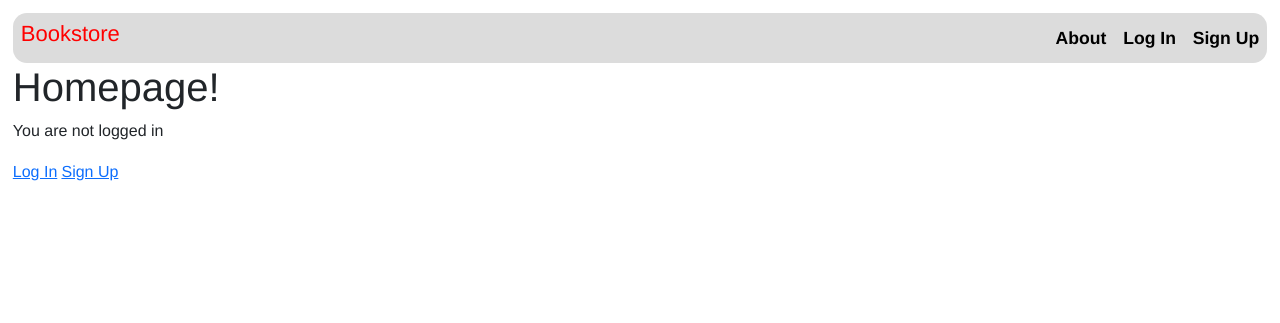
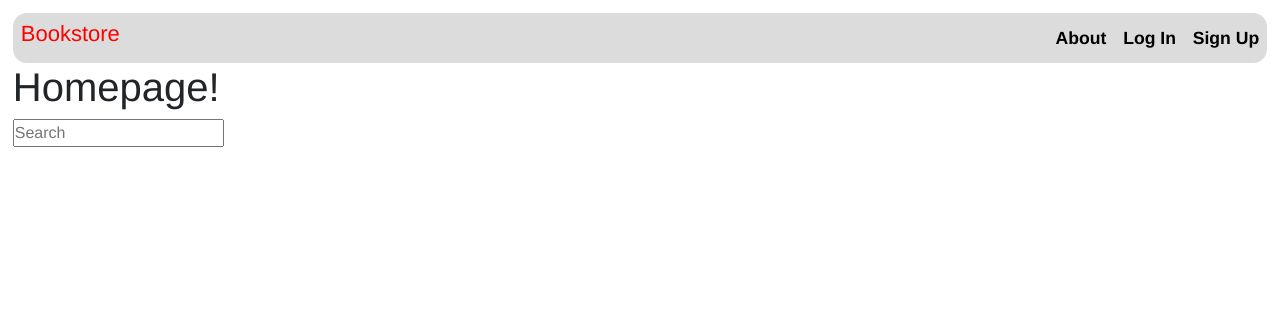
Before and after one commit to SubhPB/Book-store, a Django app: page / in a window 1280 px wide. Shown: the top 323 px of the page. Run offline with Django 4.2, Linux system fonts and the light colour scheme.

Commit message:
new templates

```diff
--- a/templates/books/book_list.html
+++ b/templates/books/book_list.html
@@ -3,6 +3,8 @@
 {% block title %} Books {% endblock title %}
 
 {% block content %}
+
+    <a href="{% url 'orders' %}" class="btn btn-success">Purchase All Books</a>
 
     {% for book in books %}
         <div class="books_list">
--- a/templates/home.html
+++ b/templates/home.html
@@ -9,16 +9,9 @@
 
     <h1>Homepage!</h1>
 
-    {% if user.is_authenticated %}
-        Hi {{user.email}}!
+    <form class="form-inline mt-2 mt-md-0" action="{% url 'search_results' %}" method="get">
+        <input type="text" name="q" placeholder="Search" aria-label="Search" >
+    </form>
 
-        {% else %}
-        <p>You are not logged in</p>
-
-        <!-- <a href="/accounts/login/">Log In</a> the bottom one equals as this -->
-        <a href="{% url 'login' %}">Log In</a>
-        <a href="{% url 'signup' %}">Sign Up</a>
-
-    {% endif %}
 
 {% endblock content %}
```
Also changed, not shown: templates/books/book_detail.html (+9 -0 lines). Lines whose indentation alone changed are shown as unchanged.
